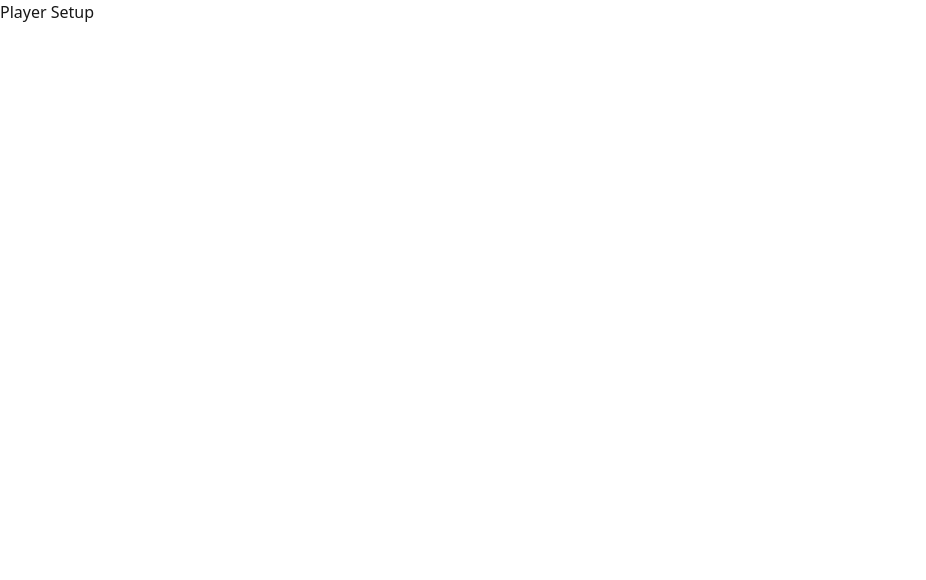
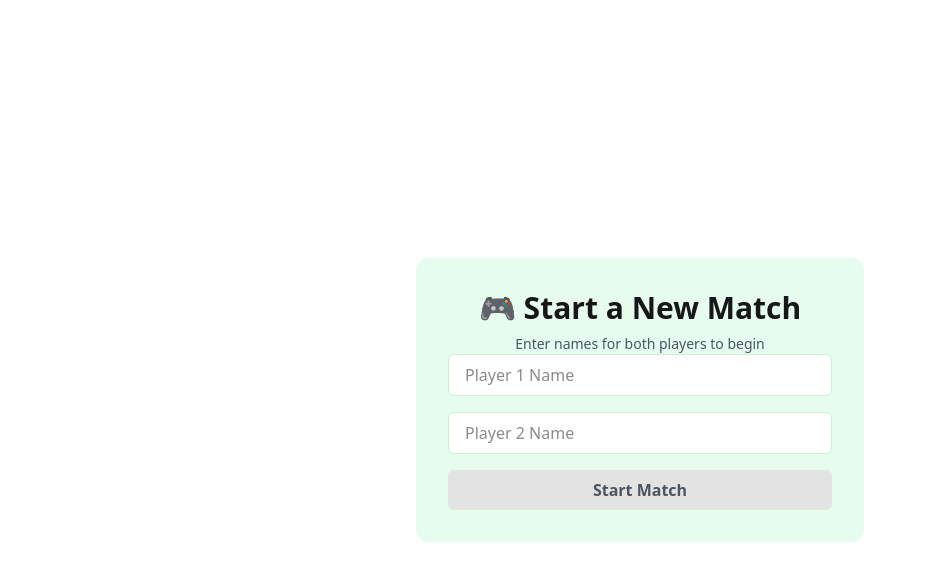
Before and after one commit to nafistarik/react-developer-assignment, a Next.js app: page / in a window 1280 px wide. Shown: the top 580 px of the page, without its empty margins (0-926 px from the left). Built offline with nearby package versions, Linux system fonts and the light colour scheme.

Commit message:
feat: player slice used in player setup form

```diff
--- a/src/app/page.tsx
+++ b/src/app/page.tsx
@@ -1,5 +1,5 @@
-import React from "react";
+import PlayerSetupForm from "@/modules/tic-tac-toe/components/player-setup-form";
 
 export default function PlayerSetup() {
-  return <div>Player Setup</div>;
+  return <PlayerSetupForm />
 }
--- a/src/modules/tic-tac-toe/components/board.tsx
+++ b/src/modules/tic-tac-toe/components/board.tsx
@@ -26,7 +26,7 @@ export default function Board() {
     : "2nd Player's turn (O)";
 
   return (
-    <div className="flex flex-col items-center gap-6 p-6 bg-popover border border-border rounded-xl">
+    <div className="flex flex-col items-center gap-6 p-6 border border-border rounded-xl">
       <h1 className="text-2xl font-bold text-center">
         <span className="text-muted-foreground">🎮 Tic Tac Toe</span>
         <div
--- /dev/null
+++ b/src/modules/tic-tac-toe/components/player-setup-form.tsx
@@ -0,0 +1,63 @@
+"use client";
+
+import { useState } from "react";
+import { useRouter } from "next/navigation";
+import { useAppDispatch } from "@/redux/hooks";
+import { setPlayerNames } from "@/redux/features/playerSlice";
+
+export default function PlayerSetupForm() {
+  const dispatch = useAppDispatch();
+  const router = useRouter();
+
+  const [player1, setPlayer1] = useState("");
+  const [player2, setPlayer2] = useState("");
+
+  const isFormValid = player1.trim() !== "" && player2.trim() !== "";
+
+  const handleSubmit = () => {
+    dispatch(setPlayerNames({ player1, player2 }));
+    router.push("/board");
+  };
+
+  return (
+    <div className="flex flex-col items-center justify-center gap-6 min-h-screen px-4">
+      <div className="bg-card p-8 rounded-xl">
+        <div className="text-center">
+          <h1 className="text-3xl font-bold mb-2">🎮 Start a New Match</h1>
+          <p className="text-muted-foreground text-sm">
+            Enter names for both players to begin
+          </p>
+        </div>
+
+        <div className="w-full max-w-sm space-y-4">
+          <input
+            type="text"
+            placeholder="Player 1 Name"
+            value={player1}
+            onChange={(e) => setPlayer1(e.target.value)}
+            className="w-full border border-border px-4 py-2 rounded-md bg-background text-foreground focus:outline-none focus:ring focus:ring-primary"
+          />
+          <input
+            type="text"
+            placeholder="Player 2 Name"
+            value={player2}
+            onChange={(e) => setPlayer2(e.target.value)}
+            className="w-full border border-border px-4 py-2 rounded-md bg-background text-foreground focus:outline-none focus:ring focus:ring-primary"
+          />
+
+          <button
+            onClick={handleSubmit}
+            disabled={!isFormValid}
+            className={`w-full px-4 py-2 rounded-md font-bold borderborder-border transition-base ${
+              isFormValid
+                ? "bg-primary text-white hover:bg-primary-hover hover:cursor-pointer"
+                : "bg-muted text-muted-foreground cursor-not-allowed"
+            }`}
+          >
+            Start Match
+          </button>
+        </div>
+      </div>
+    </div>
+  );
+}
```
